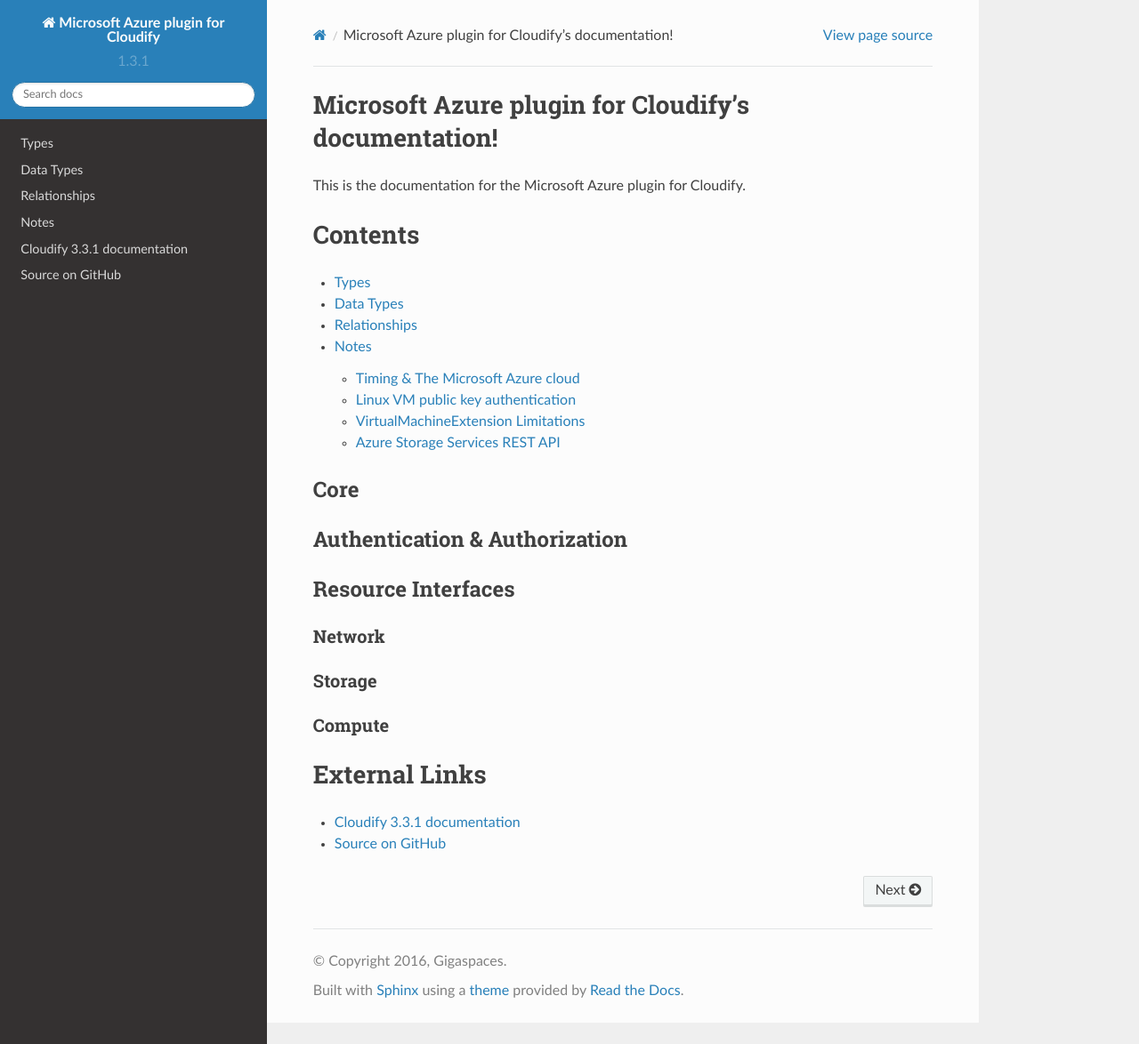
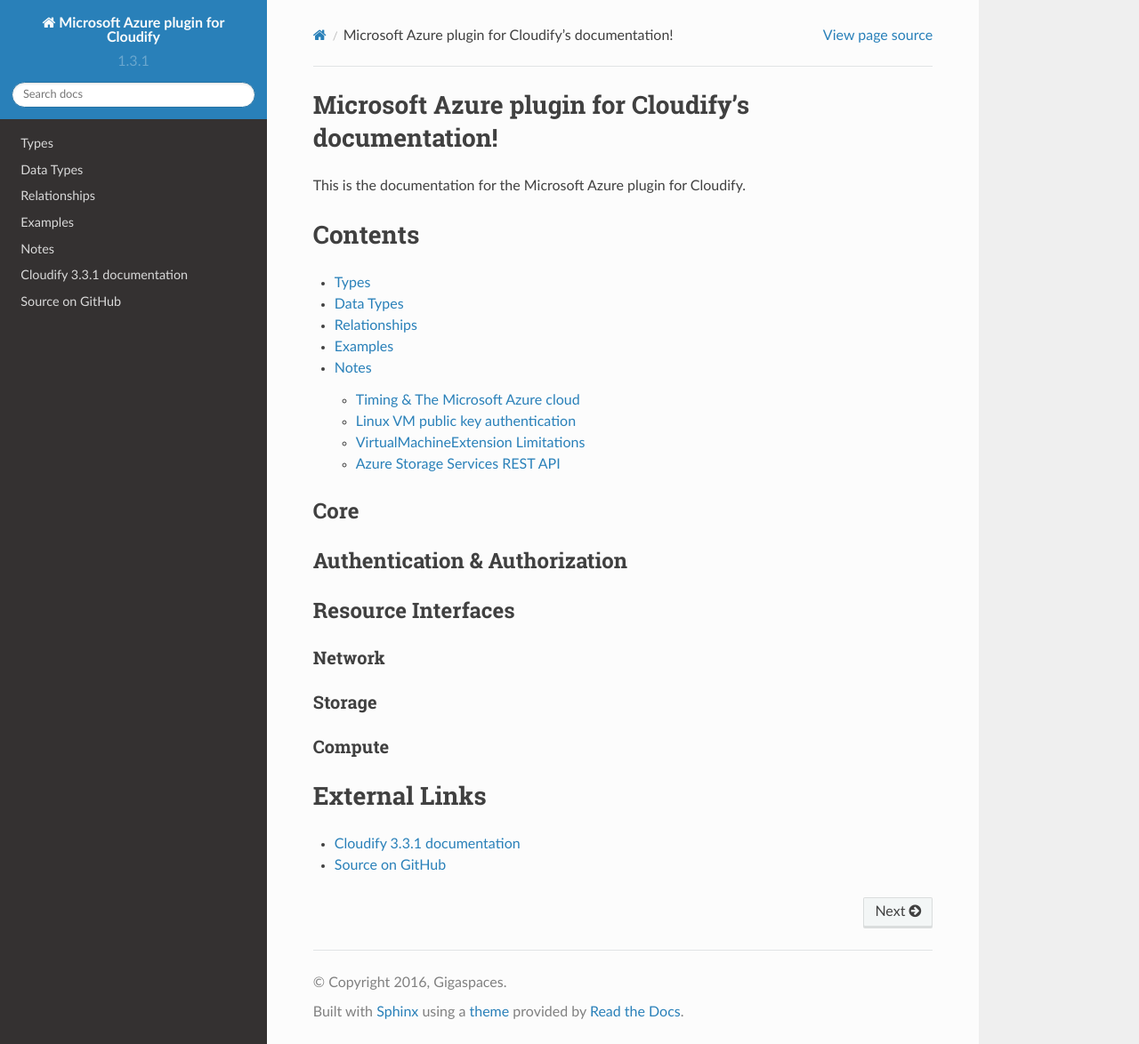
Before and after one commit to cloudify-cosmo/cloudify-azure-plugin, a Sphinx documentation site: the page built from docs/index.rst, in a window 1280 px wide and 1174 px high. Shown: the whole window at 89% size. Built offline with Sphinx 7.4.7 and the Read the Docs theme 2.0.0, drawn with Linux system fonts in a browser that asks for light colours.

Commit message:
Add examples page for consistency (even though it's just a link to Types)

```diff
--- /dev/null
+++ b/docs/examples.rst
@@ -0,0 +1,5 @@
+
+Examples
+========
+
+See :ref:`types` for examples next to each node_type definition.
--- a/docs/index.rst
+++ b/docs/index.rst
@@ -13,6 +13,7 @@
 .. toctree::
 
     types
+    examples
     misc
 
 Core
```
